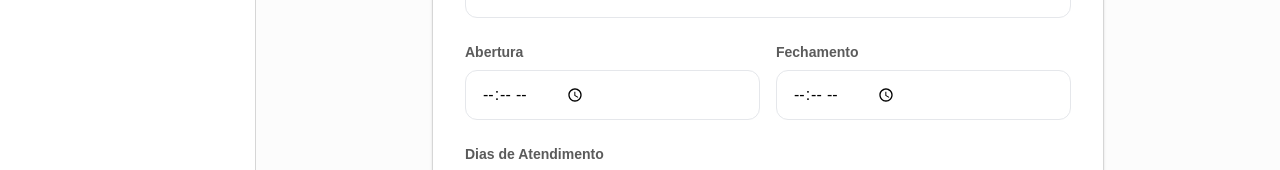
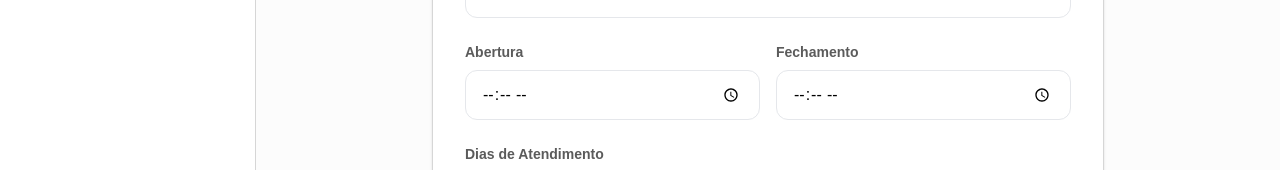
Before and after one commit to okarlheinz/systemBarbershop, a Next.js app: page /admin/configuracoes in a window 1280 px wide. Shown: the part 477-647 px from the top of the page. Built offline with nearby package versions, Linux system fonts and the light colour scheme; no server answers; the database is empty.

Commit message:
feat: rebranding para Agendei.vc, temas dinâmicos e trava de dias de atendimento

```diff
--- a/src/app/admin/configuracoes/page.tsx
+++ b/src/app/admin/configuracoes/page.tsx
@@ -86,7 +86,7 @@ export default function Configuracoes() {
     }
 
     // Classe padrão para todos os inputs ficarem iguais
-    const inputStyle = "w-full bg-white px-4 border border-gray-200 rounded-xl focus:ring-2 focus:ring-black outline-none text-black h-[50px] flex items-center";
+    const inputStyle = "w-full bg-white px-4 border border-gray-200 rounded-xl focus:ring-2 focus:ring-black outline-none text-black h-[50px] leading-[50px] appearance-none m-0";
 
     if (loading) return <div className="p-10 text-foreground">Carregando...</div>
 
@@ -134,7 +134,8 @@ export default function Configuracoes() {
                                     type="time"
                                     value={form.horario_abertura}
                                     onChange={e => setForm({ ...form, horario_abertura: e.target.value })}
-                                    className={`${inputStyle} py-0`}
+                                    className={`${inputStyle} py-0 min-h-[50px] max-h-[50px]`}
+                                    style={{ height: '50px' }} // Reforço inline para garantir em todos os browsers
                                 />
                             </div>
                             <div className="w-full">
@@ -143,7 +144,8 @@ export default function Configuracoes() {
                                     type="time"
                                     value={form.horario_fechamento}
                                     onChange={e => setForm({ ...form, horario_fechamento: e.target.value })}
-                                    className={`${inputStyle} py-0`}
+                                    className={`${inputStyle} py-0 min-h-[50px] max-h-[50px]`}
+                                    style={{ height: '50px' }}
                                 />
                             </div>
                         </div>
```
